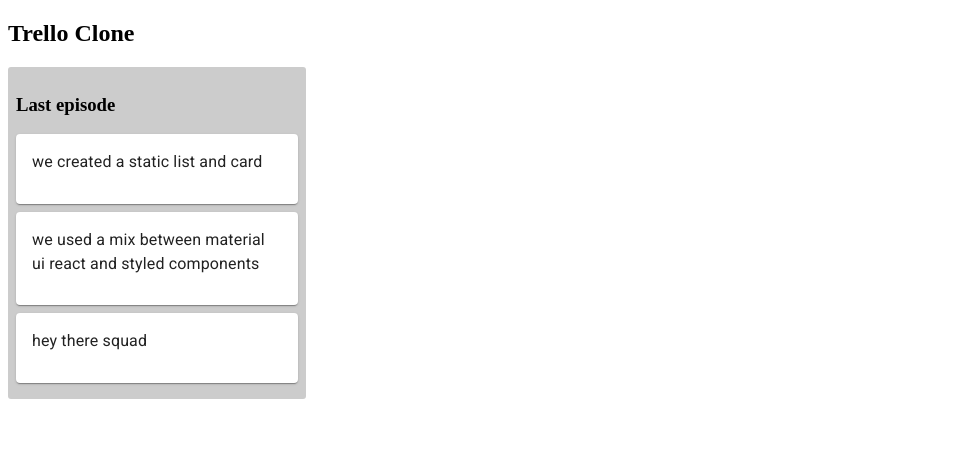
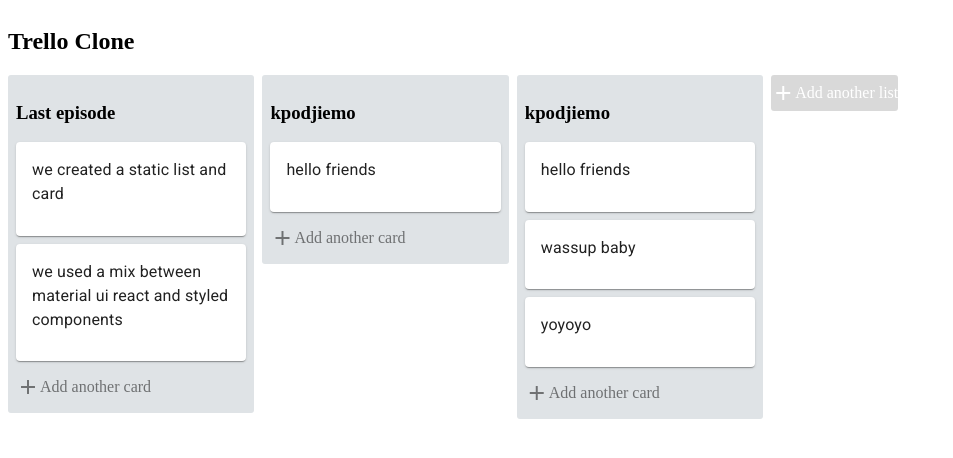
Before and after one commit to 1nusah/trello-clone, a React (Create React App) app: page / in a window 1280 px wide. Shown: the top 458 px of the page, without its empty margins (0-953 px from the left). Built offline with nearby package versions, Linux system fonts and the light colour scheme.

Commit message:
buttons to add card or lists now working

```diff
--- a/src/components/App.js
+++ b/src/components/App.js
@@ -1,19 +1,34 @@
 import React, { Component } from 'react';
 import { connect } from 'react-redux';
 import TrelloList from './TrelloList';
+import TrelloActionButton from './trelloActionButton';
 class App extends Component {
 	render() {
 		const { lists } = this.props;
 		return (
-			<div className="App">
+			<div style={styles.page}>
 				<h2>Trello Clone</h2>
-				{lists.map((list) => (
-					<TrelloList title={list.title} cards={list.cards} />
-				))}
+				<div style={styles.listContainer}>
+					{lists.map((list) => (
+						<TrelloList key={list.id} title={list.title} cards={list.cards} />
+					))}
+					<TrelloActionButton list />
+				</div>
 			</div>
 		);
 	}
 }
+const styles = {
+	listContainer: {
+		display: 'flex',
+		flexDirection: 'row',
+		marginRight: 8,
+	},
+	page: {
+		overflow: 'hidden',
+		backgrouundColor: 'white',
+	},
+};
 const mapStateToProps = (state) => ({
 	lists: state.lists,
 });
--- a/src/components/TrelloList.js
+++ b/src/components/TrelloList.js
@@ -1,22 +1,28 @@
 import React from 'react';
 import TrelloCard from './TrelloCard';
-
+import TrelloActionButton from './trelloActionButton';
 const TrelloList = ({ title, cards }) => {
 	return (
 		<div style={styles.container}>
 			<h3>{title}</h3>
 			{cards.map((card) => (
-				<TrelloCard text={card.text} />
+				<TrelloCard key={card.id} text={card.text} />
 			))}
+
+			<div>
+				<TrelloActionButton />
+			</div>
 		</div>
 	);
 };
 const styles = {
 	container: {
-		backgroundColor: '#ccc',
+		backgroundColor: '#dfe3e6',
 		borderRadius: 3,
-		width: '22vw',
+		width: '18vw',
 		padding: 8,
+		marginRight: 8,
+		height: '100%',
 	},
 };
 export default TrelloList;
--- /dev/null
+++ b/src/components/trelloActionButton.js
@@ -0,0 +1,110 @@
+import React from 'react';
+import Icon from '@material-ui/core/Icon';
+import Card from '@material-ui/core/Card';
+import Button from '@material-ui/core/Button';
+import TextArea from 'react-textarea-autosize';
+class TrelloActionButton extends React.Component {
+	state = {
+		formOpen: false,
+		text: '',
+	};
+	renderAddButton = () => {
+		const { list } = this.props;
+		const buttonText = list ? 'Add another list' : 'Add another card';
+		const buttonTextOpacity = list ? 1 : 0.5;
+		const buttonTextColor = list ? 'white' : 'inherit';
+		const buttonTextBackground = list ? 'rgba(0,0,0,0.15)' : 'inherit';
+		return (
+			<div
+				onClick={this.openForm}
+				style={{
+					...styles.openForButtonGroup,
+					opacity: buttonTextOpacity,
+					color: buttonTextColor,
+					backgroundColor: buttonTextBackground,
+				}}
+			>
+				<Icon>add</Icon>
+				<p>{buttonText}</p>
+			</div>
+		);
+	};
+	openForm = () => {
+		this.setState({ formOpen: true });
+	};
+	closeForm = () => {
+		this.setState({ formOpen: false });
+	};
+	handleInputChange = (e) => {
+		this.setState({
+			text: e.target.value,
+		});
+	};
+	renderForm = () => {
+		const { list } = this.props;
+		const placeholder = list
+			? 'Enter list title'
+			: 'Enter a title for this card...';
+		const buttonTitle = list ? 'Add list ' : 'Add Card';
+		return (
+			<div>
+				<Card
+					style={{
+						minHeight: 80,
+						overflow: 'visible',
+
+						padding: ' 6px 8px 2px',
+					}}
+				>
+					<TextArea
+						style={{
+							resize: 'none',
+							width: '100%',
+							outline: 'none',
+							border: 'none',
+							overflow: 'hidden',
+						}}
+						placeholder={placeholder}
+						autoFocus
+						value={this.state.text}
+						onBlur={this.closeForm}
+						onCHange={this.handleInputChange}
+					/>
+				</Card>
+				<div style={styles.formButtonGroup}>
+					<Button
+						variant="contained "
+						style={{ color: 'white', backgroundColor: '#5aac44' }}
+					>
+						{buttonTitle}
+					</Button>
+					<Icon
+						style={{ marginLeft: 0, cursor: 'pointer' }}
+						onCLick={this.closeForm}
+					>
+						close
+					</Icon>
+				</div>
+			</div>
+		);
+	};
+	render() {
+		return this.state.formOpen ? this.renderForm() : this.renderAddButton();
+	}
+}
+const styles = {
+	openForButtonGroup: {
+		display: 'flex',
+		alignItems: 'center',
+		textAlign: 'center',
+		cursor: 'pointer',
+		borderRadius: 3,
+		height: 36,
+	},
+	formButtonGroup: {
+		marginTop: 8,
+		display: 'flex',
+		alignItems: 'center',
+	},
+};
+export default TrelloActionButton;
--- a/src/reducers/listsReducer.js
+++ b/src/reducers/listsReducer.js
@@ -1,7 +1,7 @@
 const initialState = [
 	{
 		title: 'Last episode',
-		id: 0,
+		id: 3,
 		cards: [
 			{
 				id: 0,
@@ -11,9 +11,33 @@
 				id: 1,
 				text: 'we used a mix between material ui react and styled components',
 			},
+		],
+	},
+	{
+		title: 'kpodjiemo',
+		id: 1,
+		cards: [
+			{
+				id: 0,
+				text: 'hello friends',
+			},
+		],
+	},
+	{
+		title: 'kpodjiemo',
+		id: 2,
+		cards: [
+			{
+				id: 0,
+				text: 'hello friends',
+			},
+			{
+				id: 1,
+				text: 'wassup baby',
+			},
 			{
 				id: 2,
-				text: 'hey there squad',
+				text: 'yoyoyo',
 			},
 		],
 	},
```
